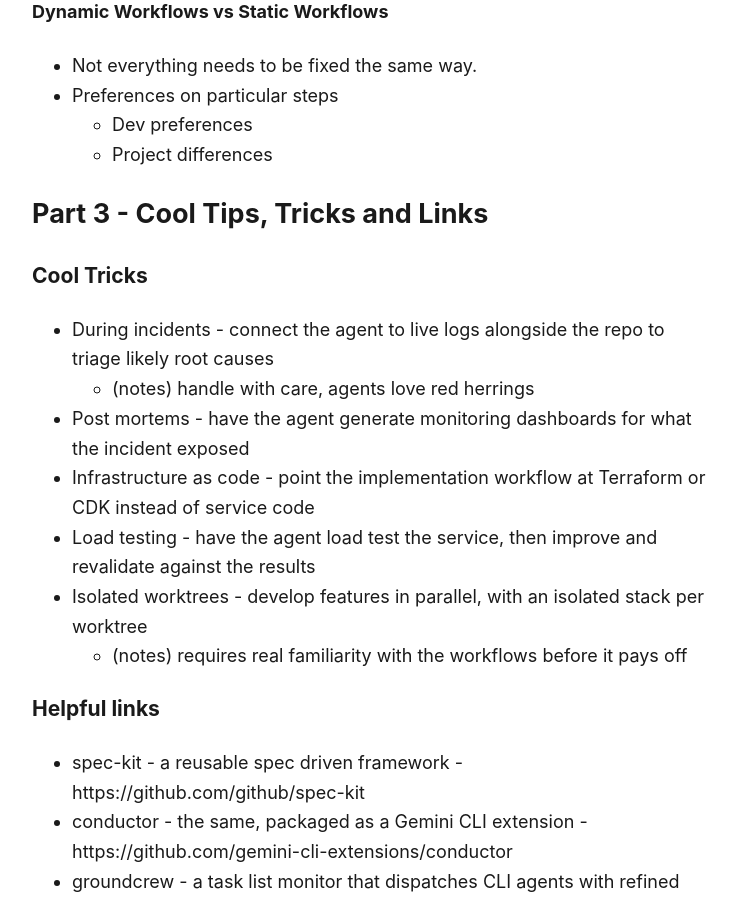
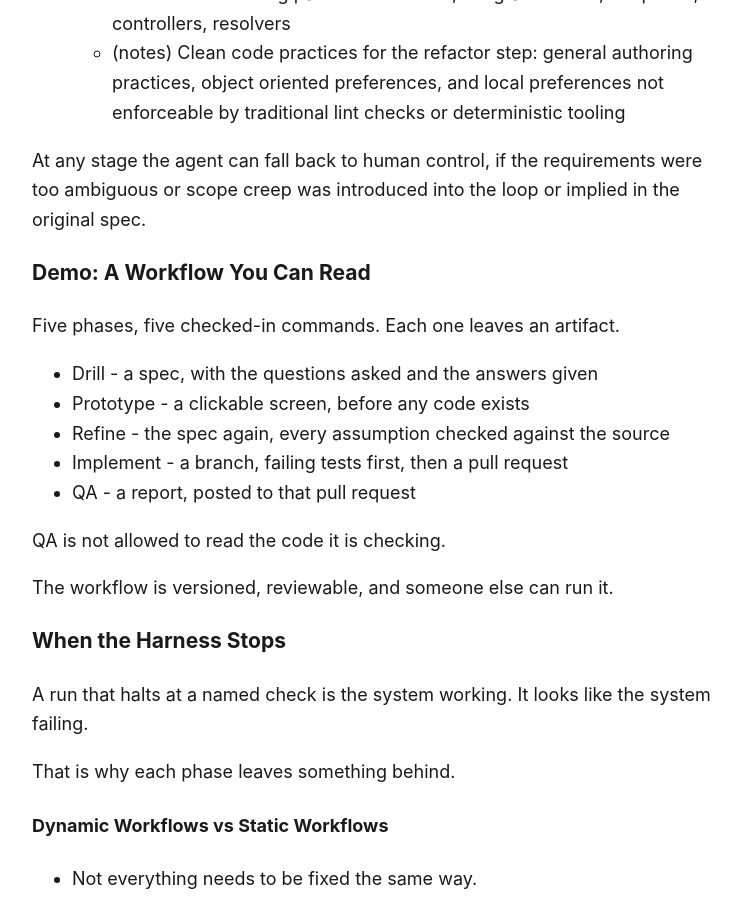
Before and after one commit to galileopy/blog, a Jekyll site: the page built from presentations/ai-assisted-coding-intro/outline.md, in a window 1280 px wide and 900 px high, scrolled down 6442 px. Shown: the whole window, without its empty margins (268-1009 px from the left). Built offline with Jekyll 4.4.1, drawn with Linux system fonts in a browser that asks for light colours; our own code applies the rules of GitHub Pages for plain Markdown files; some of the changed text lies outside the part shown.

Commit message:
feat(presentations): add the harness-stops slide and outline the two demos

```diff
--- a/presentations/ai-assisted-coding-intro/outline.md
+++ b/presentations/ai-assisted-coding-intro/outline.md
@@ -85,6 +85,16 @@
 
 Use case: Debugging
 You can use this with plan mode in most tools
+
+### Demo: Autonomous Debugging
+
+One bug report, in a user's words. No file named, no function named.
+
+- The model finds it, writes the failing test, and runs it red
+- Then fixes it, and runs it green
+- We read the diff
+
+The loop closed without us. We only checked the result.
 
 ### Feedback Loops: Test Driven - TDD (Level 3)
 Start: Specify requirements :human:
@@ -192,6 +202,27 @@
 At any stage the agent can fall back to human control, if the requirements were too ambiguous
 or scope creep was introduced into the loop or implied in the original spec.
 
+### Demo: A Workflow You Can Read
+
+Five phases, five checked-in commands. Each one leaves an artifact.
+
+- Drill - a spec, with the questions asked and the answers given
+- Prototype - a clickable screen, before any code exists
+- Refine - the spec again, every assumption checked against the source
+- Implement - a branch, failing tests first, then a pull request
+- QA - a report, posted to that pull request
+
+QA is not allowed to read the code it is checking.
+
+The workflow is versioned, reviewable, and someone else can run it.
+
+### When the Harness Stops
+
+A run that halts at a named check is the system working.
+It looks like the system failing.
+
+That is why each phase leaves something behind.
+
 #### Dynamic Workflows vs Static Workflows
 - Not everything needs to be fixed the same way.
 - Preferences on particular steps
```
Also changed, not shown: presentations/ai-assisted-coding-intro/index.html (+13 -0 lines), 1 other file.
